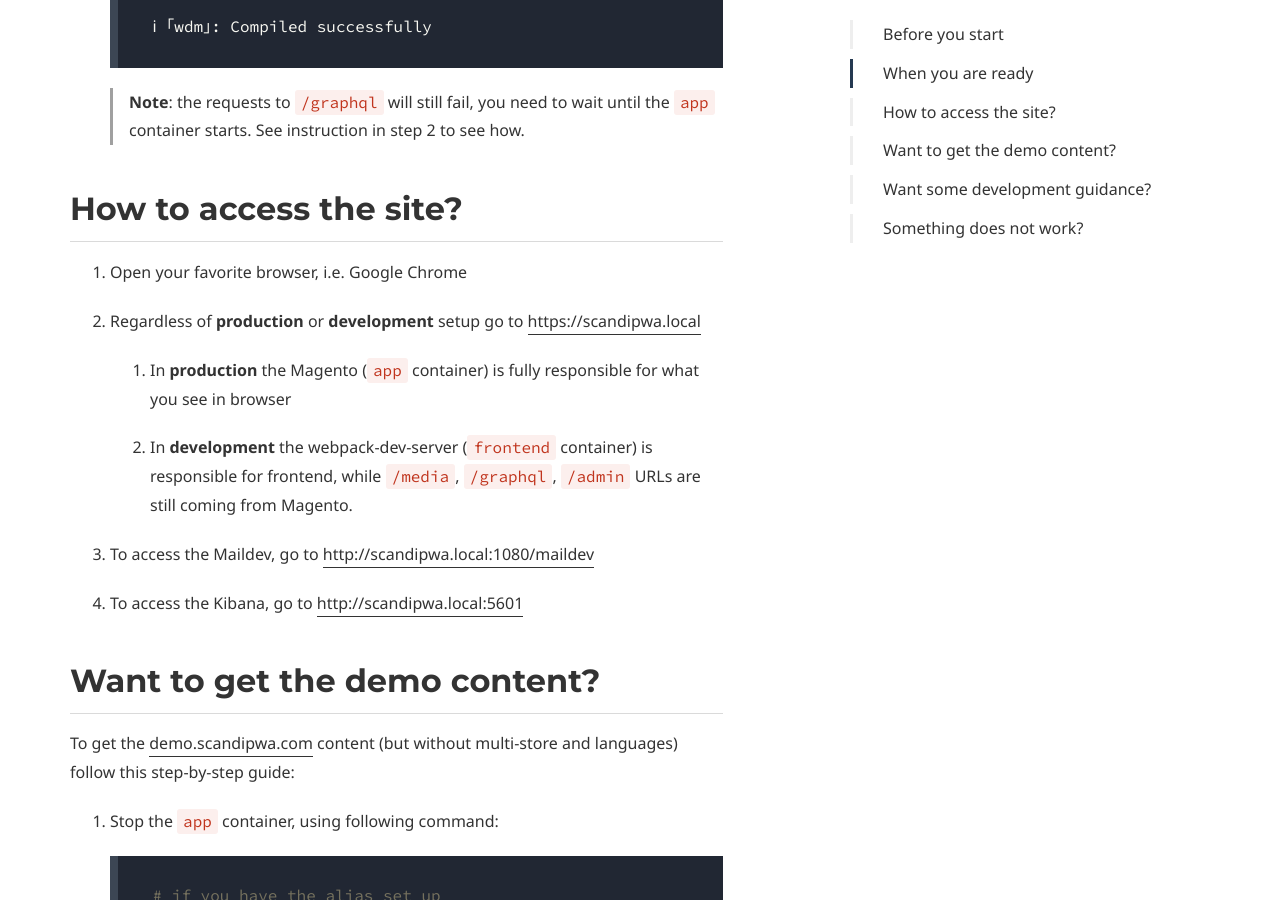
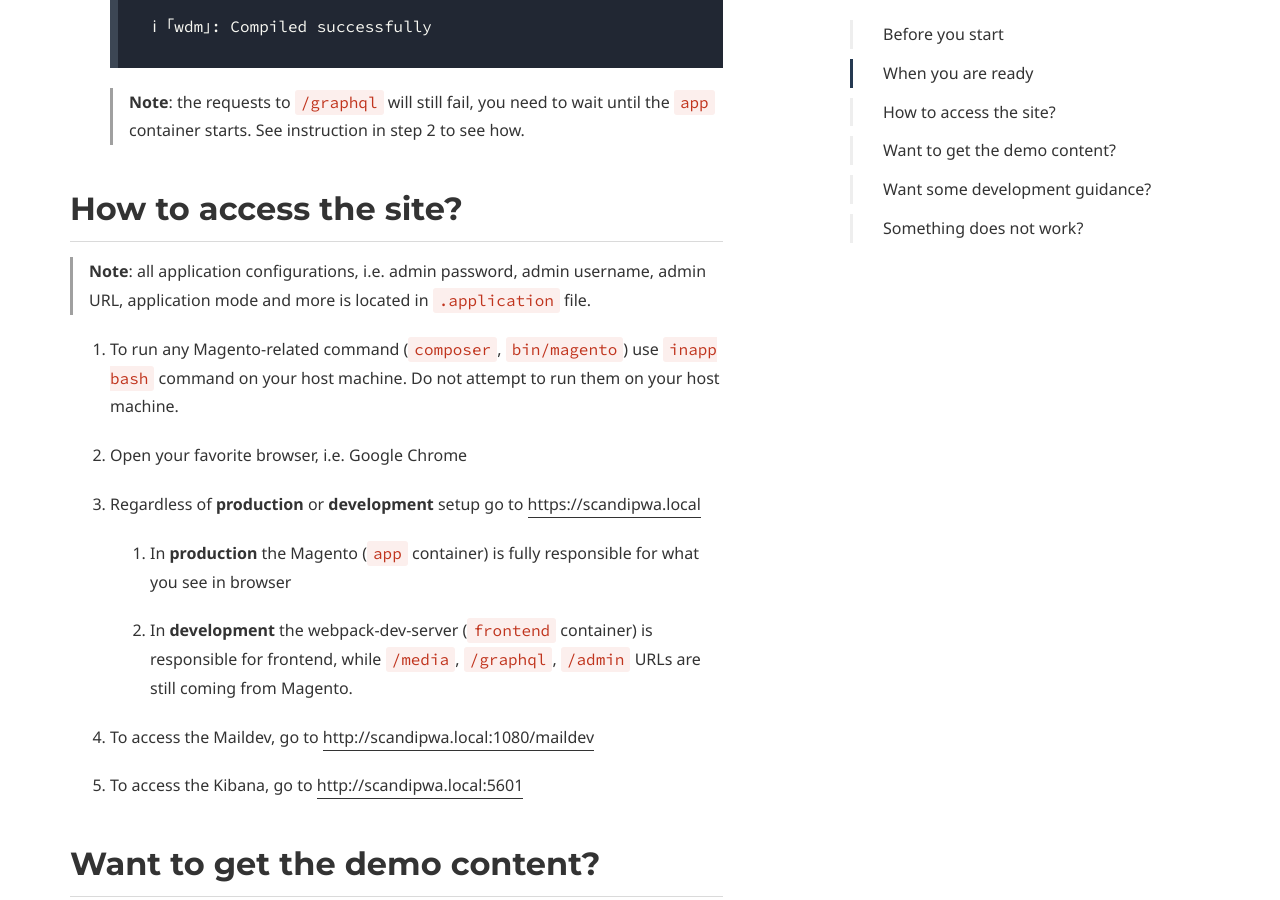
Before and after one commit to scandipwa/scandipwa.github.io, a Jekyll site: the page built from docs/installation/docker/mac.md, in a window 1280 px wide and 900 px high, scrolled down 7044 px. Built offline with Jekyll 4.4.1, drawn with Linux system fonts in a browser that asks for light colours; some web fonts are replaced; comment, search, counter and statistics services are not loaded; a style sheet for code colours, icons or effects is not loaded.

Commit message:
Added notice about admin credentials, inapp command

```diff
--- a/docs/installation/docker/mac.md
+++ b/docs/installation/docker/mac.md
@@ -220,17 +220,21 @@ There are two ways to use the setup: with `frontend` container and without it. T
 
 ## How to access the site?
 
-1. Open your favorite browser, i.e. Google Chrome
+> **Note**: all application configurations, i.e. admin password, admin username, admin URL, application mode and more is located in `.application` file.
 
-2. Regardless of **production** or **development** setup go to [https://scandipwa.local](https://scandipwa.local)
+1. To run any Magento-related command (`composer`, `bin/magento`) use `inapp bash` command on your host machine. Do not attempt to run them on your host machine.
+
+2. Open your favorite browser, i.e. Google Chrome
+
+3. Regardless of **production** or **development** setup go to [https://scandipwa.local](https://scandipwa.local)
 
     1. In **production** the Magento (`app` container) is fully responsible for what you see in browser
 
     2. In **development** the webpack-dev-server (`frontend` container) is responsible for frontend, while `/media`, `/graphql`, `/admin` URLs are still coming from Magento.
 
-3. To access the Maildev, go to [http://scandipwa.local:1080/maildev](http://scandipwa.local:1080/maildev)
+4. To access the Maildev, go to [http://scandipwa.local:1080/maildev](http://scandipwa.local:1080/maildev)
 
-4. To access the Kibana, go to [http://scandipwa.local:5601](http://scandipwa.local:5601)
+5. To access the Kibana, go to [http://scandipwa.local:5601](http://scandipwa.local:5601)
 
 ## Want to get the demo content?
 
```
Also changed, not shown: docs/installation/docker/linux.md (+8 -4 lines).
